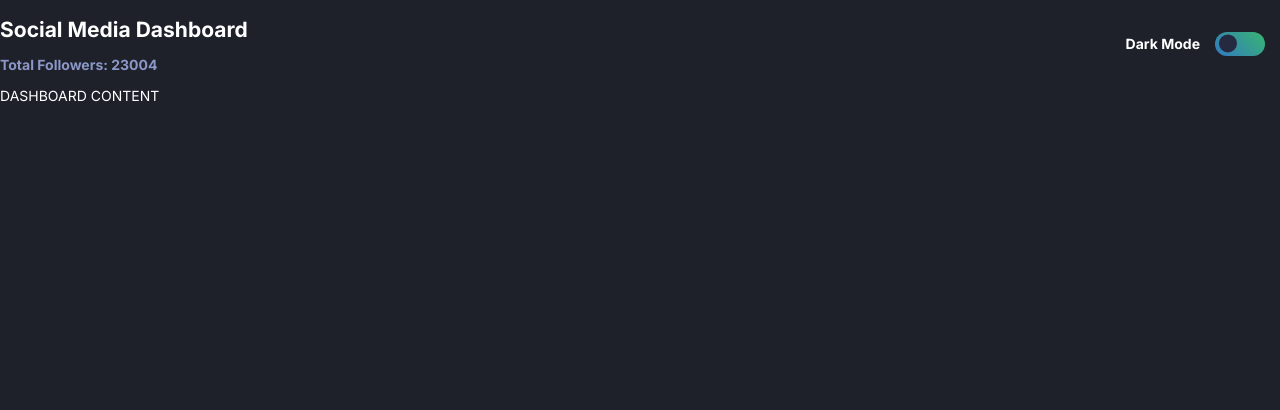
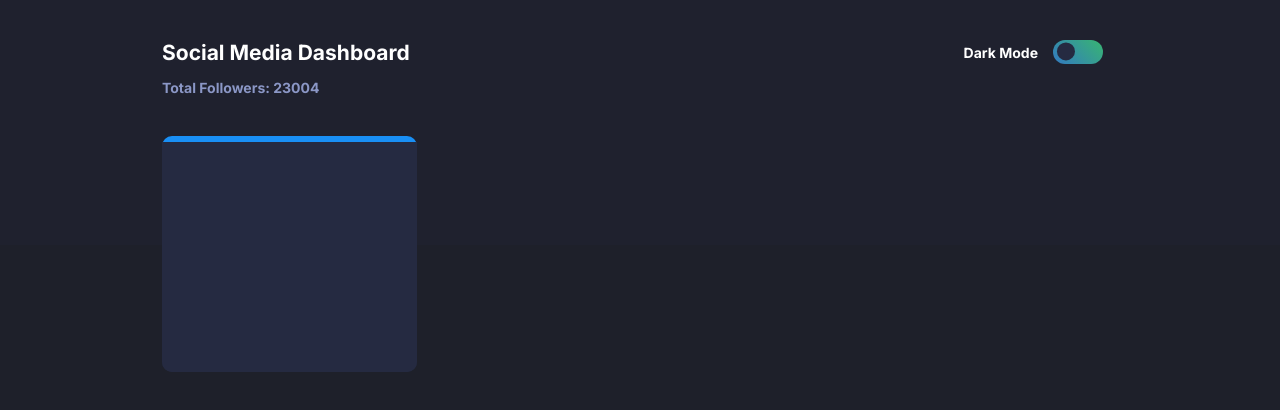
Before and after one commit to linzhangcs/social-media-dashboard, a React (Create React App) app in the folder social-media-dashboard/: page / in a window 1280 px wide. Shown: the top 410 px of the page. Built offline with nearby package versions, Linux system fonts and the light colour scheme.

Commit message:
add style for bashboardheader top section and dashboard grid

```diff
--- a/social-media-dashboard/src/components/Dashboard.js
+++ b/social-media-dashboard/src/components/Dashboard.js
@@ -1,15 +1,51 @@
-import React, { useState } from 'react';
+import React from 'react';
 import styled from 'styled-components';
+import { colors, darkTheme, lightTheme } from '../style/global.js';
 
 const DashboardGrid = styled.div`
+    position: absolute;
+    top: 136px;
+    left: 162px;
+    display: grid;
+    grid-template-columns: repeat(4, 1fr);
+    grid-gap: 24px;
+    .item{
+        min-width: 254.1px;
+        min-height: 230px;
+        display: flex;
+        flex-direction: column;
+        justify-content: space-evenly;
+        border-radius: 0 0 10px 10px;
+        align-items: center;
+        background-color: ${ darkTheme.darkBlue};
+    }
+`;
 
+const DashboardCard = styled.div`
+    min-width: 255px;
+    min-height: 220px;
+    background-color: ${ darkTheme.darkBlue };
+    border-radius: 10px;
+    border-top: 6px solid ${ colors.facebook };
 `;
-function Dashboard({data}) {
-    console.log(data);
+
+function PlatformCard({info}){
+    console.log("card", info);
     return(
-      <>
-      <div>DASHBOARD CONTENT</div>
-      </>
+        <DashboardCard>
+            <div className="item">{info.handle}</div>
+
+        </DashboardCard>
+    );
+}
+function Dashboard({theme, data}) {
+    return(
+      <DashboardGrid>
+        {data.socialMedia.map((platform) =>
+            <PlatformCard className="item" info={platform}></PlatformCard>
+        )}
+
+      </DashboardGrid>
     );
 }
 
--- a/social-media-dashboard/src/components/DashboardHeader.js
+++ b/social-media-dashboard/src/components/DashboardHeader.js
@@ -1,25 +1,33 @@
-import React from 'react';
+import React, { useRef } from 'react';
 import styled, { css } from 'styled-components';
 import Dashboard from './Dashboard';
 import { colors, darkTheme, lightTheme } from '../style/global.js';
 
-
 const Header = styled.div`
+    box-sizing: border-box;
     width: 100%;
+    min-height: 245px;
     display: flex;
+    position: relative;
+    padding: 40px 162px 0;
     justify-content: space-between;
-    align-items: center;
+    align-items: top;
     text-transform: capitalize;
     h2{
+        margin-top: 0;
         margin-bottom: 12px;
     }
     .followers-number, .theme-toggle-wrapper{
         font-weight: 700;
     }
     ${({ theme }) => theme === 'dark' && css`
+        background-color: ${darkTheme.veryDarkBlueTopBg};
+        // background-color: ${darkTheme.toggleGradientOne};
+
         .followers-number{
             color: ${darkTheme.blueText};
         }
+
     `}
 `;
 
@@ -61,7 +69,7 @@ const ThemeToggle = styled.span`
 `;
 
 const ThemeSwitch = styled.label`
-    display: inline-flex;
+    display: flex;
     align-items: center;
 
     [type=checkbox]{
@@ -73,6 +81,7 @@ const ThemeSwitch = styled.label`
         transform: translate(calc(47px - 100%), -120%);
     }
 `;
+
 function DashboardHeader({theme, setTheme, data}){
 
     const themeToggleHandler = event => {
@@ -80,6 +89,7 @@ function DashboardHeader({theme, setTheme, data}){
         const theme = event.target.checked ? 'dark' : 'light';
         setTheme(theme);
     };
+
     return(
     <Header theme={theme}>
         <div>
```
